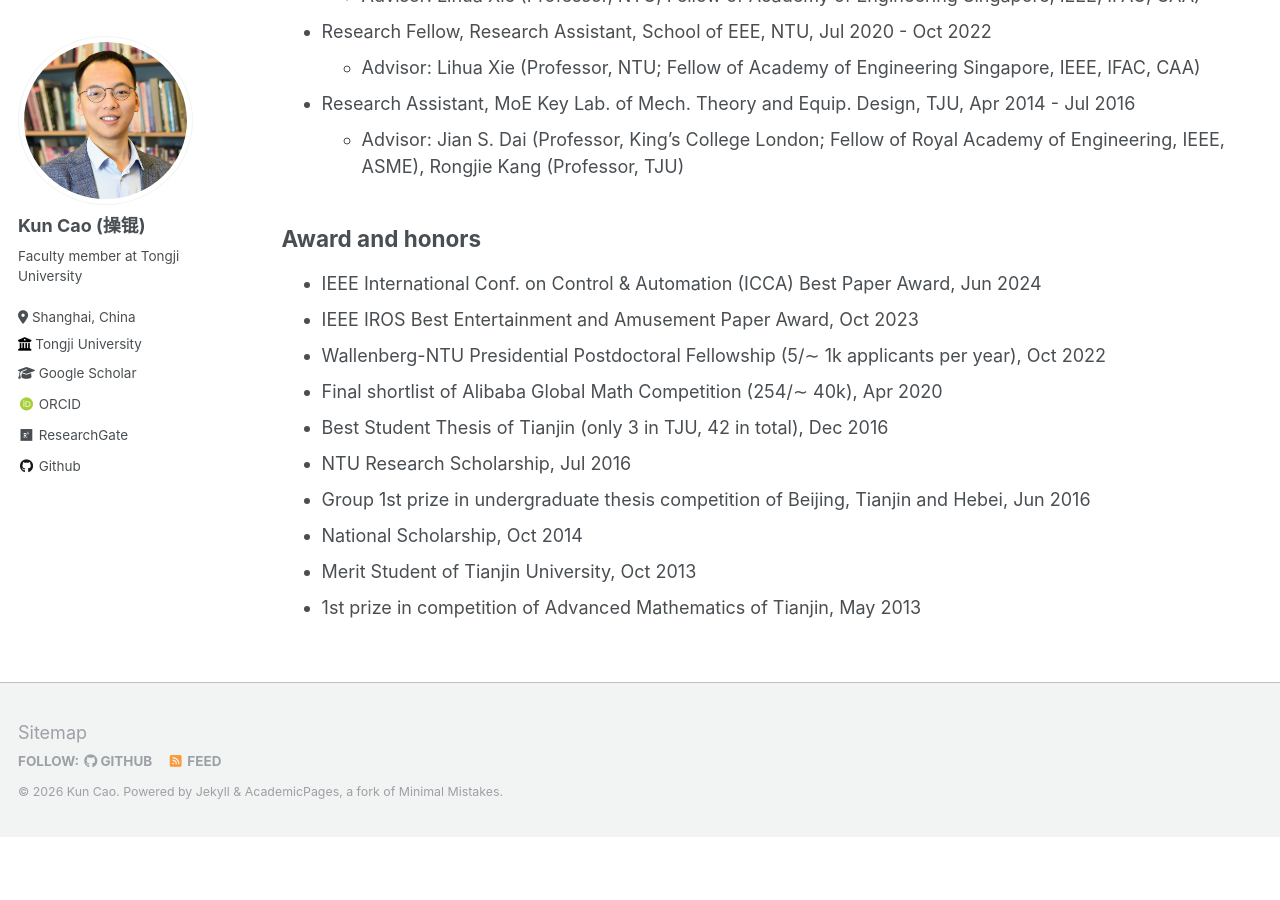
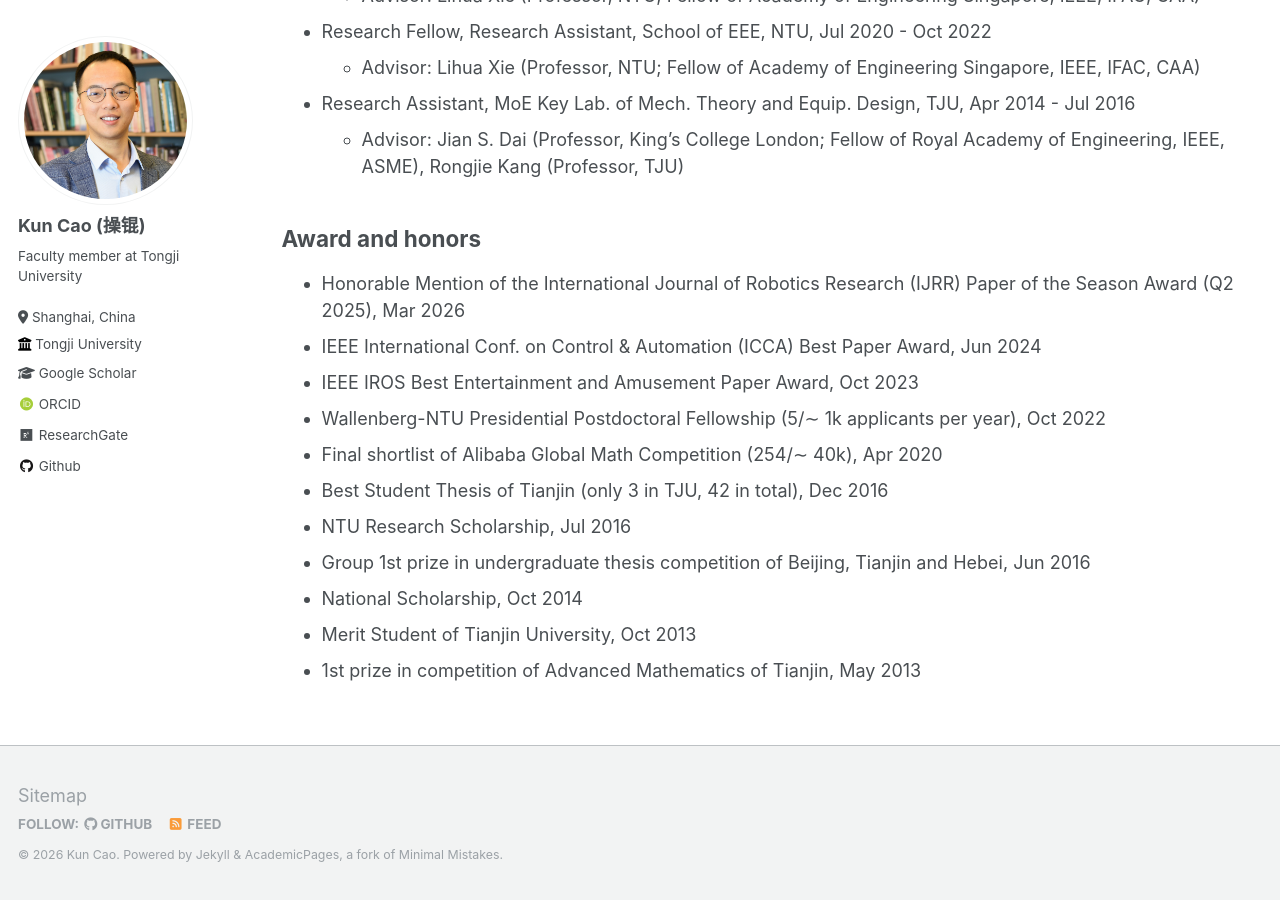
Before and after one commit to ntu-caokun/ntu-caokun.github.io, a Jekyll site: the page built from _pages/cv.md, in a window 1280 px wide and 900 px high, scrolled down 686 px. Built offline with Jekyll 4.4.1, drawn with Linux system fonts in a browser that asks for light colours; some web fonts are replaced; before the commit the page ends 1523 px from its top, so only the background shows below that.

Commit message:
Update CV with IJRR Paper of the Season Award
Added a new award to the CV section.

```diff
--- a/_pages/cv.md
+++ b/_pages/cv.md
@@ -29,6 +29,7 @@ redirect_from:
   * Advisor: Jian S. Dai (Professor, King's College London; Fellow of Royal Academy of Engineering, IEEE, ASME), Rongjie Kang (Professor, TJU)
 
 ## Award and honors
+- Honorable Mention of the International Journal of Robotics Research (IJRR) Paper of the Season Award (Q2 2025), Mar 2026
 - IEEE International Conf. on Control & Automation (ICCA) Best Paper Award, Jun 2024
 - IEEE IROS Best Entertainment and Amusement Paper Award, Oct 2023
 - Wallenberg-NTU Presidential Postdoctoral Fellowship (5/∼ 1k applicants per year), Oct 2022
```
